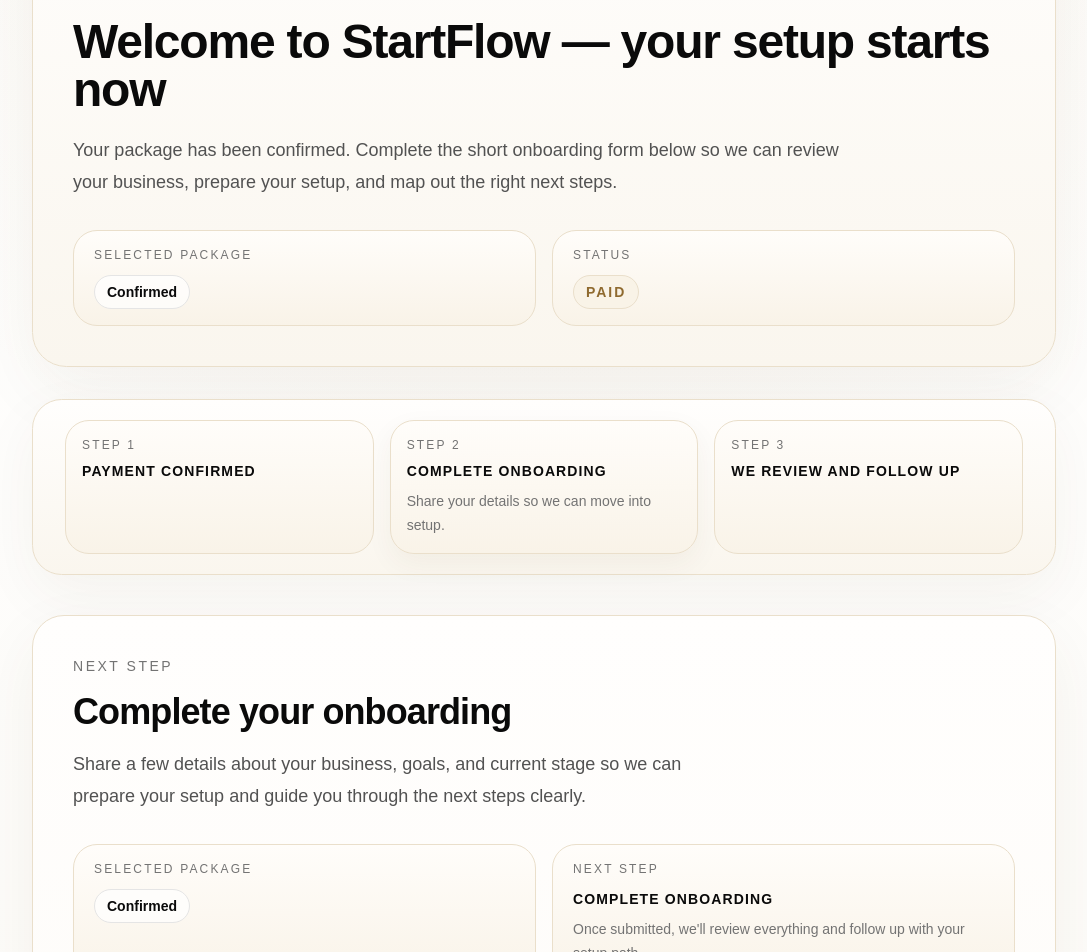
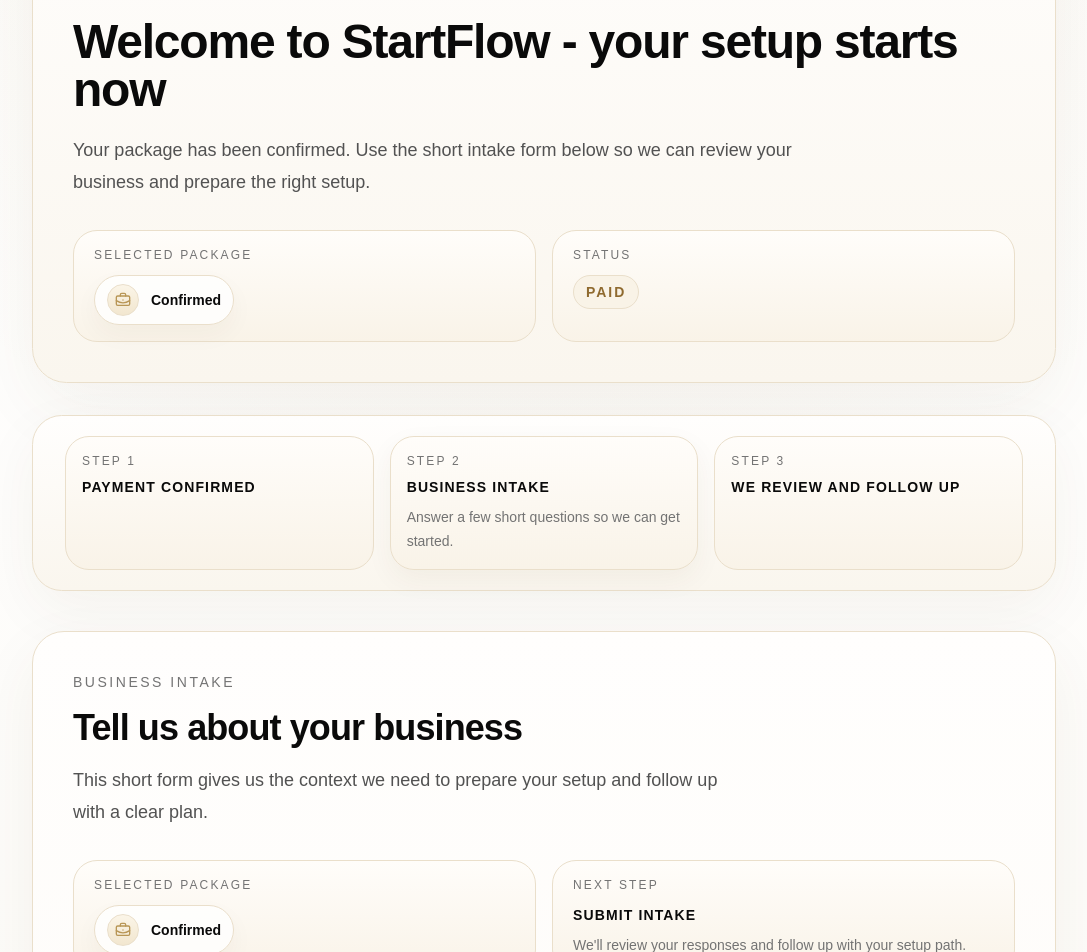
Before and after one commit to zaindurrani93/startflow-site, a Next.js app: page /checkout/success in a window 1280 px wide. Shown: the part 300-1252 px from the top of the page, without its empty margins (96-1183 px from the left). Built offline with nearby package versions, Linux system fonts and the light colour scheme.

Commit message:
onboarding updates

```diff
--- a/app/checkout/success/page.tsx
+++ b/app/checkout/success/page.tsx
@@ -1,4 +1,4 @@
-import { CheckCircle2 } from "lucide-react";
+import { BriefcaseBusiness, CheckCircle2, Sparkles } from "lucide-react";
 import { PaidOnboardingForm } from "@/components/paid-onboarding-form";
 import { getCheckoutSession } from "@/lib/stripe";
 import {
@@ -45,6 +45,12 @@
   const statusBadgeClass = isBuild
     ? "border-[#ddd4f3] bg-[#f1edfb] text-[#7f68b4]"
     : "border-[#eadfcb] bg-[#f9f3e7] text-[#8f6a2f]";
+  const packageIconBubbleClass = isBuild
+    ? "border border-[#ddd4f3] bg-[linear-gradient(180deg,#f5f1ff_0%,#ece4ff_100%)] text-[#8e79be]"
+    : "border border-[#eadfcb] bg-[linear-gradient(180deg,#fbf5e8_0%,#f2e6cf_100%)] text-[#b89656]";
+  const packageBadgeClass = isBuild
+    ? "border-[#ddd4f3] bg-white/80"
+    : "border-[#eadfcb] bg-white/80";
 
   return (
     <main className={successGradient}>
@@ -58,10 +64,11 @@
               Payment Confirmed
             </p>
             <h1 className="mt-4 text-4xl font-semibold tracking-tight text-neutral-950 sm:text-5xl">
-              Welcome to StartFlow — your setup starts now
+              Welcome to StartFlow - your setup starts now
             </h1>
             <p className="mt-5 max-w-3xl text-lg leading-8 text-neutral-600">
-              Your package has been confirmed. Complete the short onboarding form below so we can review your business, prepare your setup, and map out the right next steps.
+              Your package has been confirmed. Use the short intake form below so we can
+              review your business and prepare the right setup.
             </p>
 
             <div className="mt-8 grid gap-4 sm:grid-cols-2">
@@ -69,15 +76,26 @@
                 <p className="text-xs font-medium uppercase tracking-[0.18em] text-neutral-500">
                   Selected Package
                 </p>
-                <div className="mt-3 inline-flex items-center rounded-full border border-neutral-200 bg-white/70 px-3 py-1.5 text-sm font-semibold text-neutral-950">
-                  {packageName || "Confirmed"}
+                <div
+                  className={`mt-3 inline-flex items-center gap-3 rounded-full border px-3 py-2 shadow-[0_10px_24px_rgba(80,61,28,0.04)] ${packageBadgeClass}`}
+                >
+                  <span
+                    className={`flex h-8 w-8 items-center justify-center rounded-full ${packageIconBubbleClass}`}
+                  >
+                    {isBuild ? <Sparkles size={16} /> : <BriefcaseBusiness size={16} />}
+                  </span>
+                  <span className="text-sm font-semibold text-neutral-950">
+                    {packageName || "Confirmed"}
+                  </span>
                 </div>
               </div>
               <div className={`rounded-[1.5rem] border px-5 py-4 ${summaryCardClass}`}>
                 <p className="text-xs font-medium uppercase tracking-[0.18em] text-neutral-500">
                   Status
                 </p>
-                <div className={`mt-3 inline-flex items-center rounded-full border px-3 py-1.5 text-sm font-semibold uppercase tracking-[0.14em] ${statusBadgeClass}`}>
+                <div
+                  className={`mt-3 inline-flex items-center rounded-full border px-3 py-1.5 text-sm font-semibold uppercase tracking-[0.14em] ${statusBadgeClass}`}
+                >
                   {paymentStatus}
                 </div>
               </div>
@@ -94,15 +112,17 @@
                   Payment confirmed
                 </p>
               </div>
-              <div className={`rounded-[1.5rem] border px-4 py-4 shadow-[0_10px_28px_rgba(80,61,28,0.05)] ${summaryCardClass}`}>
+              <div
+                className={`rounded-[1.5rem] border px-4 py-4 shadow-[0_10px_28px_rgba(80,61,28,0.05)] ${summaryCardClass}`}
+              >
                 <p className="text-xs font-medium uppercase tracking-[0.18em] text-neutral-500">
                   Step 2
                 </p>
                 <p className="mt-2 text-sm font-semibold uppercase tracking-[0.08em] text-neutral-950">
-                  Complete onboarding
+                  Business intake
                 </p>
                 <p className="mt-2 text-sm leading-6 text-neutral-500">
-                  Share your details so we can move into setup.
+                  Answer a few short questions so we can get started.
                 </p>
               </div>
               <div className={`rounded-[1.5rem] border px-4 py-4 ${summaryCardClass}`}>
--- a/components/paid-onboarding-form.tsx
+++ b/components/paid-onboarding-form.tsx
@@ -1,6 +1,7 @@
 "use client";
 
 import { FormEvent, useState } from "react";
+import { BriefcaseBusiness, Sparkles } from "lucide-react";
 import {
   initialOnboardingFormData,
   normalizeOnboardingFormData,
@@ -25,6 +26,12 @@
   customerEmail
 }: PaidOnboardingFormProps) {
   const isBuild = packageType === "growth";
+  const packageIconBubbleClass = isBuild
+    ? "border border-[#ddd4f3] bg-[linear-gradient(180deg,#f5f1ff_0%,#ece4ff_100%)] text-[#8e79be]"
+    : "border border-[#eadfcb] bg-[linear-gradient(180deg,#fbf5e8_0%,#f2e6cf_100%)] text-[#b89656]";
+  const packageBadgeClass = isBuild
+    ? "border-[#ddd4f3] bg-white/80"
+    : "border-[#eadfcb] bg-white/80";
   const [formData, setFormData] = useState<OnboardingFormData>({
     ...initialOnboardingFormData,
     packageType,
@@ -118,14 +125,14 @@
     <div className="mt-10 rounded-[2rem] border border-[#eadfcb] bg-[linear-gradient(180deg,#fffefd_0%,#faf6ee_100%)] p-8 shadow-[0_22px_65px_rgba(80,61,28,0.06)] sm:p-10">
       <div className="max-w-2xl">
         <p className="text-sm font-medium uppercase tracking-[0.18em] text-neutral-500">
-          Next Step
+          Business Intake
         </p>
         <h2 className="mt-4 text-3xl font-semibold tracking-tight text-neutral-950 sm:text-4xl">
-          Complete your onboarding
+          Tell us about your business
         </h2>
         <p className="mt-4 text-lg leading-8 text-neutral-600">
-          Share a few details about your business, goals, and current stage so we can prepare your{" "}
-          {packageName || "setup"} and guide you through the next steps clearly.
+          This short form gives us the context we need to prepare your {packageName || "setup"}{" "}
+          and follow up with a clear plan.
         </p>
       </div>
 
@@ -140,8 +147,17 @@
           <p className="text-xs font-medium uppercase tracking-[0.18em] text-neutral-500">
             Selected Package
           </p>
-          <div className="mt-3 inline-flex items-center rounded-full border border-neutral-200 bg-white/70 px-3 py-1.5 text-sm font-semibold text-neutral-950">
-            {packageName || "Confirmed"}
+          <div
+            className={`mt-3 inline-flex items-center gap-3 rounded-full border px-3 py-2 shadow-[0_10px_24px_rgba(80,61,28,0.04)] ${packageBadgeClass}`}
+          >
+            <span
+              className={`flex h-8 w-8 items-center justify-center rounded-full ${packageIconBubbleClass}`}
+            >
+              {isBuild ? <Sparkles size={16} /> : <BriefcaseBusiness size={16} />}
+            </span>
+            <span className="text-sm font-semibold text-neutral-950">
+              {packageName || "Confirmed"}
+            </span>
           </div>
         </div>
         <div
@@ -155,10 +171,10 @@
             Next Step
           </p>
           <p className="mt-3 text-sm font-semibold uppercase tracking-[0.08em] text-neutral-950">
-            Complete onboarding
+            Submit intake
           </p>
           <p className="mt-2 text-sm leading-6 text-neutral-500">
-            Once submitted, we&apos;ll review everything and follow up with your setup path.
+            We&apos;ll review your responses and follow up with your setup path.
           </p>
         </div>
       </div>
@@ -309,7 +325,7 @@
         ) : null}
 
         <p className="text-sm leading-7 text-neutral-500">
-          Once submitted, we&apos;ll review your details and follow up with your next-step guidance.
+          Once submitted, we&apos;ll review your responses and follow up with your next-step guidance.
         </p>
 
         <button
@@ -317,7 +333,7 @@
           disabled={isSubmitting}
           className="inline-flex min-h-12 items-center justify-center rounded-full bg-neutral-950 px-6 py-3 text-sm font-medium text-white transition hover:opacity-90 disabled:cursor-not-allowed disabled:opacity-60"
         >
-          {isSubmitting ? "Submitting..." : "Submit Onboarding Details"}
+          {isSubmitting ? "Submitting..." : "Submit Intake"}
         </button>
       </form>
     </div>
```
